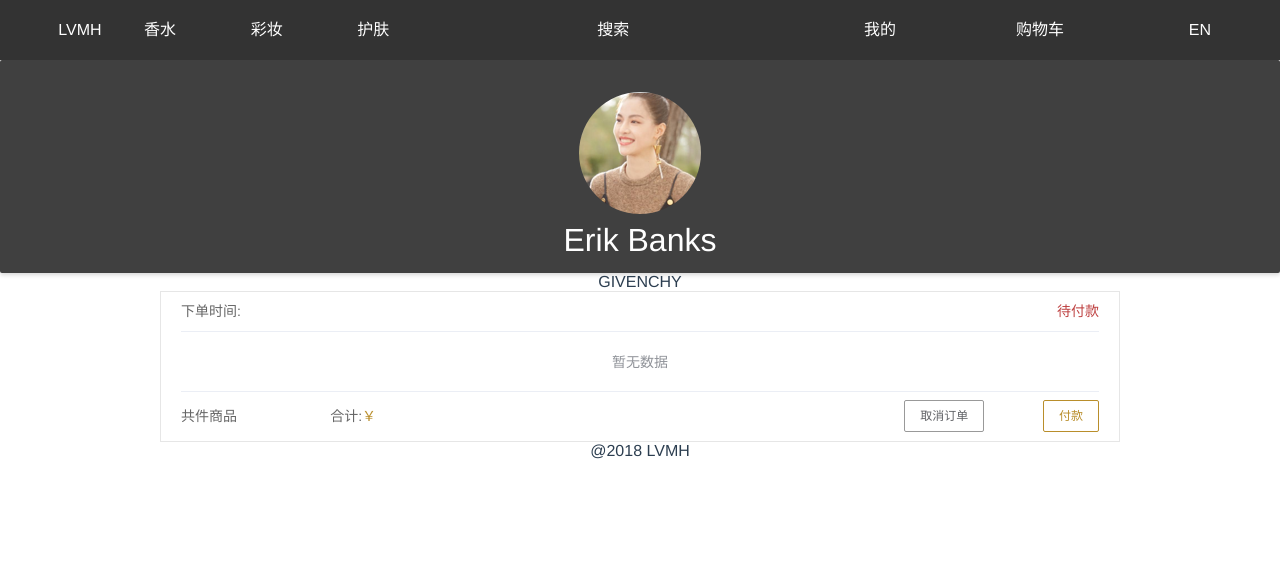
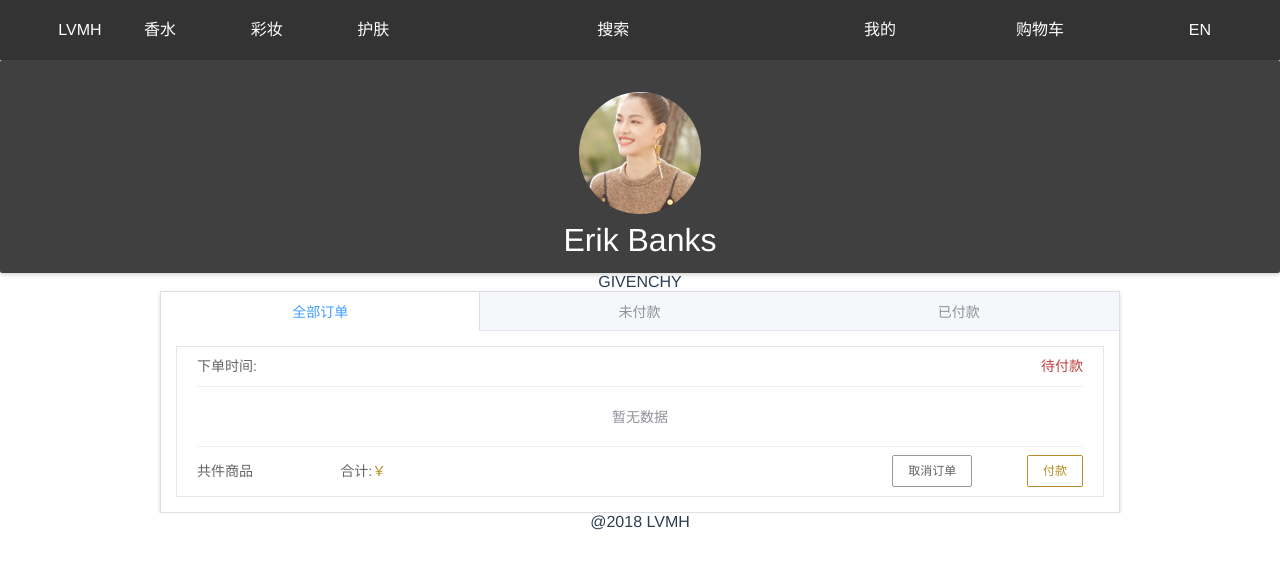
Before and after one commit to lzghost/lvmhPC, a Vue app: page /#/order in a window 1280 px wide. Shown: the top 568 px of the page. Built offline with nearby package versions, Linux system fonts and the light colour scheme.

Commit message:
增加两个工具包，一个针对 日期一个是数字

```diff
--- a/src/pages/my/Order.vue
+++ b/src/pages/my/Order.vue
@@ -12,13 +12,22 @@
       <el-col :span="8" :offset="8">
         <div class="">
           GIVENCHY
-
         </div>
       </el-col>
     </el-row>
     <el-row>
       <el-col :span="18" :offset="3">
-        <Order />
+        <el-tabs type="border-card" :stretch="true">
+          <el-tab-pane label="全部订单">
+            <Order />
+          </el-tab-pane>
+          <el-tab-pane label="未付款">
+
+          </el-tab-pane>
+          <el-tab-pane label="已付款">
+
+          </el-tab-pane>
+        </el-tabs>
       </el-col>
     </el-row>
   </el-main>
```
